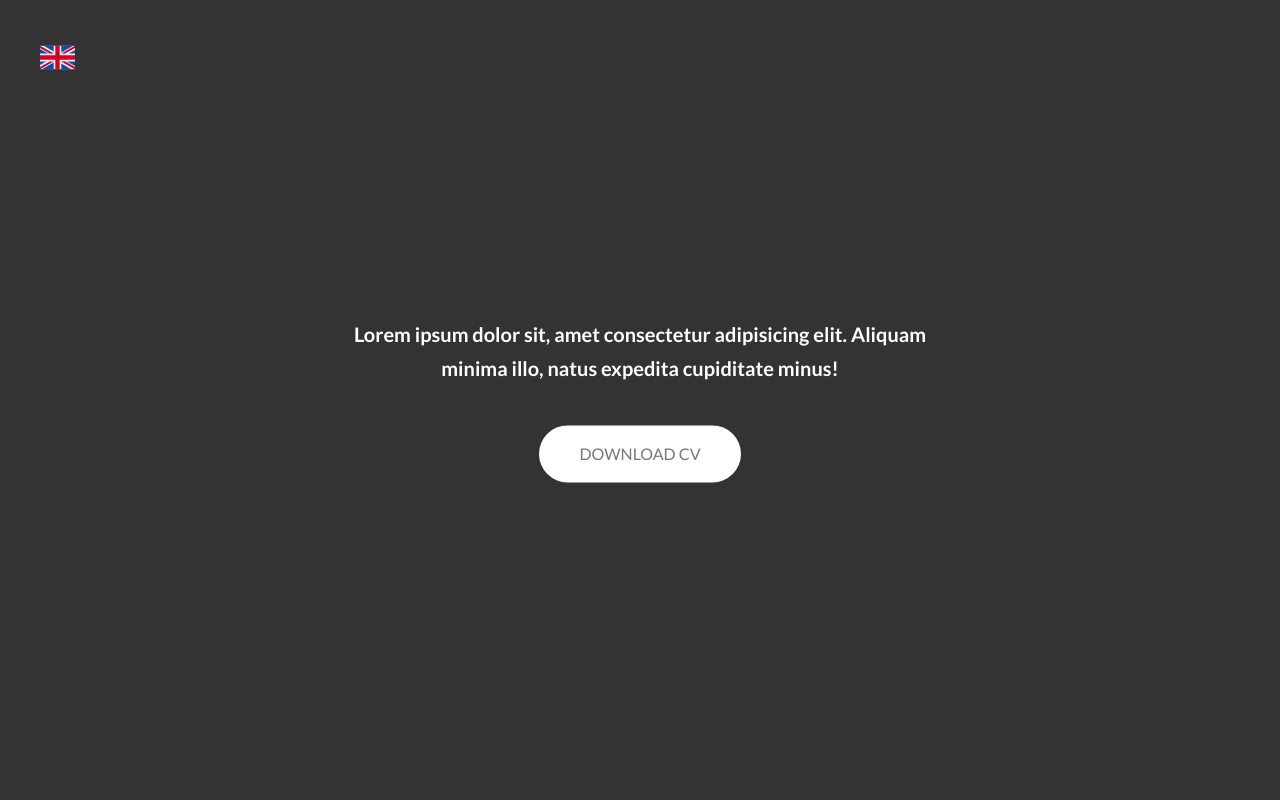
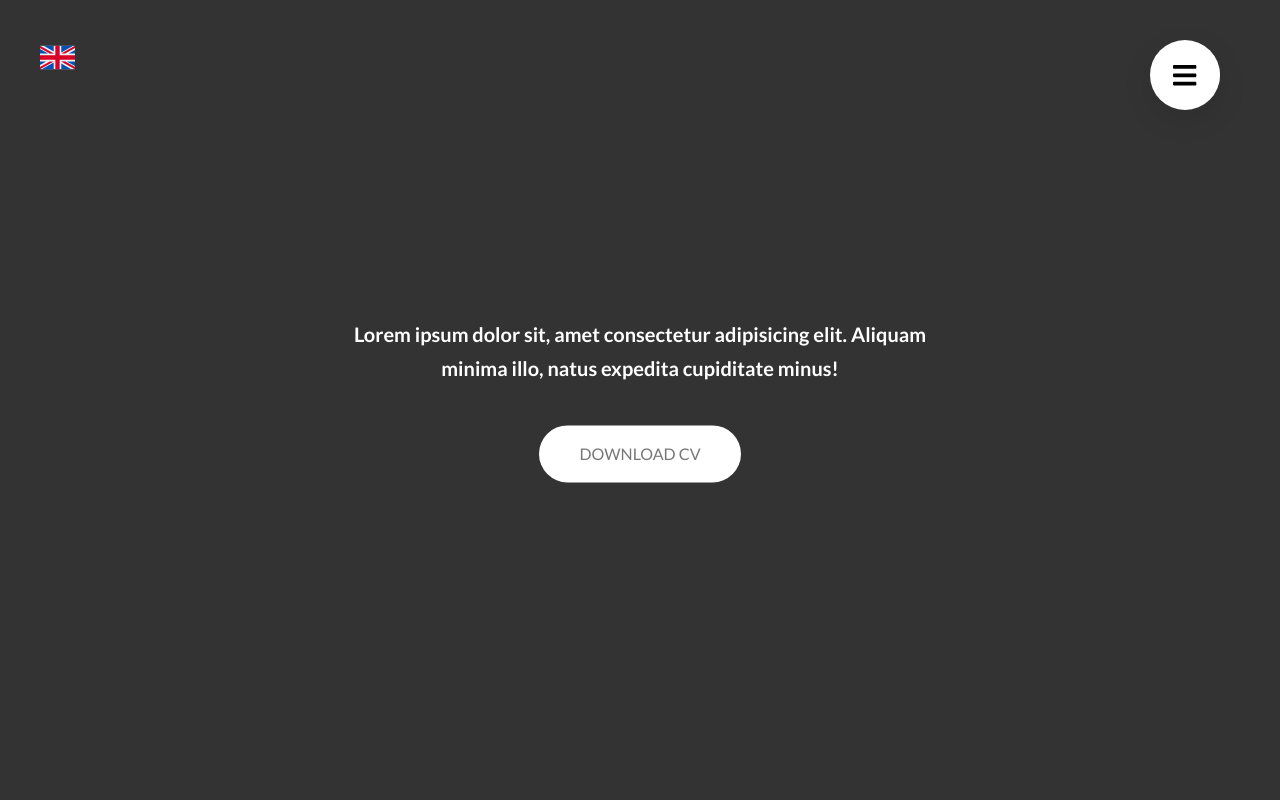
Before and after one commit to JainieJ/my-portfolio-project, a React (Create React App) app: page / in a window 1280 px wide. Shown: the top 800 px of the page. Built offline with nearby package versions, Linux system fonts and the light colour scheme; grey boxes are pictures that could not be loaded.

Commit message:
added navigation component, animation and toggling with useToggle hook, a little bit updated sass file structure

```diff
--- a/src/App.js
+++ b/src/App.js
@@ -4,10 +4,12 @@ import Skills from "./pages/skills/skills.component";
 import Projects from "./pages/projects/projects.component";
 import Contact from "./pages/contact/contact.component";
 import Footer from "./pages/footer/footer.component";
+import Navigation from "./components/navigation/navigation.component";
 
 function App() {
   return (
     <>
+      <Navigation />
       <Header />
       <main>
         <Skills />
--- a/src/App.scss
+++ b/src/App.scss
@@ -1,4 +1,6 @@
 @import url("https://fonts.googleapis.com/css?family=Lato:400,700&display=swap");
+@import "./sass/mixins";
+@import "./sass//utilities";
 
 *,
 *::after,
@@ -37,35 +39,6 @@ $default-font-size: 1.6rem;
 //BOX SHADOW
 $default-box-shadow: 0 3rem 6rem rgba($color-black, 0.3);
 
-//UTILITY CLASSES
-.u-center-text {
-  text-align: center !important;
-}
-
-.u-margin-bottom-lg {
-  margin-bottom: 8rem !important;
-}
-
-.u-margin-bottom-md {
-  margin-bottom: 4rem !important;
-}
-
-.u-margin-bottom-sm {
-  margin-bottom: 2rem !important;
-}
-
-.u-margin-top-sm {
-  margin-top: 2rem !important;
-}
-
-.u-margin-top-lg {
-  margin-top: 8rem !important;
-}
-
-.u-margin-top-huge {
-  margin-top: 10rem !important;
-}
-
 //GRID
 
 .row {
--- /dev/null
+++ b/src/components/navigation/navigation.component.jsx
@@ -0,0 +1,33 @@
+import React from "react";
+import "./navigation.styles.scss";
+import { FontAwesomeIcon } from "@fortawesome/react-fontawesome";
+import useToggle from "./../../hooks/useToggle";
+import navLinks from "./../../data/navLinks";
+
+const Navigation = () => {
+  const [state, toggle, close] = useToggle(false);
+  const backgroundShown = state ? "navigation__background-shown" : null;
+  const navigationShown = state ? "navigation__nav-shown" : null;
+  const icon = state ? "times" : "bars";
+  return (
+    <div className="navigation">
+      <button className="navigation__button" onClick={toggle}>
+        <FontAwesomeIcon icon={icon} size="2x" />
+      </button>
+      <div class={`navigation__background ${backgroundShown}`}>&nbsp;</div>
+      <nav class={`navigation__nav ${navigationShown}`}>
+        <ul class="navigation__list">
+          {navLinks.map(({ link, title, id }) => (
+            <li class="navigation__item" key={id} onClick={close}>
+              <a href={link} class="navigation__link">
+                {title}
+              </a>
+            </li>
+          ))}
+        </ul>
+      </nav>
+    </div>
+  );
+};
+
+export default Navigation;
--- /dev/null
+++ b/src/components/navigation/navigation.styles.scss
@@ -0,0 +1,80 @@
+@import "../../App.scss";
+
+.navigation {
+  &__button {
+    background-color: $color-white;
+    height: 7rem;
+    width: 7rem;
+    position: fixed;
+    top: 4rem;
+    right: 6rem;
+    border-radius: 50%;
+    z-index: 2000;
+    box-shadow: 0 1rem 3rem rgba($color-black, 0.1);
+    text-align: center;
+    border: none;
+    outline: none;
+    cursor: pointer;
+  }
+  &__background {
+    height: 6rem;
+    width: 6rem;
+    border-radius: 50%;
+    position: fixed;
+    top: 4.5rem;
+    right: 6rem;
+    background-image: radial-gradient($color-grey-light-2, $color-grey-dark-2);
+    z-index: 1000;
+    transition: transform 0.8s cubic-bezier(0.86, 0, 0.07, 1);
+    &-shown {
+      transform: scale(80);
+    }
+  }
+
+  &__nav {
+    height: 100vh;
+    position: fixed;
+    top: 0;
+    left: 0;
+    z-index: 1500;
+    opacity: 0;
+    width: 0;
+    transition: all 0.8s cubic-bezier(0.68, -0.55, 0.265, 1.55);
+    &-shown {
+      opacity: 1;
+      width: 100%;
+    }
+  }
+
+  &__list {
+    @include align-vertically;
+    list-style: none;
+    text-align: center;
+    width: 100%;
+  }
+
+  &__item {
+    margin: 1rem;
+  }
+
+  &__link {
+    &:link,
+    &:visited {
+      display: inline-block;
+      font-size: 3rem;
+      font-weight: 300;
+      color: $color-black;
+      text-decoration: none;
+      text-transform: uppercase;
+      padding: 1rem 2rem;
+      letter-spacing: 0.2rem;
+      position: relative;
+      transition: all 0.4s;
+    }
+
+    &:hover,
+    &:active {
+      color: $color-primary-dark;
+    }
+  }
+}
--- /dev/null
+++ b/src/data/navLinks.js
@@ -0,0 +1,8 @@
+const navLinks = [
+  { link: "#header", title: "home", id: 1 },
+  { link: "#skills", title: "skills", id: 2 },
+  { link: "#projects", title: "projects", id: 3 },
+  { link: "#contact", title: "contact", id: 4 }
+];
+
+export default navLinks;
--- /dev/null
+++ b/src/hooks/useToggle.jsx
@@ -0,0 +1,14 @@
+import { useState } from "react";
+
+function useToggle(initVal) {
+  const [state, setState] = useState(initVal);
+  function setToggleValue() {
+    setState(!state);
+  }
+  function close() {
+    setState(false);
+  }
+  return [state, setToggleValue, close];
+}
+
+export default useToggle;
--- a/src/index.js
+++ b/src/index.js
@@ -5,9 +5,14 @@ import App from "./App";
 import * as serviceWorker from "./serviceWorker";
 import { library } from "@fortawesome/fontawesome-svg-core";
 import { fab } from "@fortawesome/free-brands-svg-icons";
-import { faEnvelope, faPhone } from "@fortawesome/free-solid-svg-icons";
+import {
+  faEnvelope,
+  faPhone,
+  faBars,
+  faTimes
+} from "@fortawesome/free-solid-svg-icons";
 
-library.add(fab, faEnvelope, faPhone);
+library.add(fab, faEnvelope, faPhone, faBars, faTimes);
 
 ReactDOM.render(<App />, document.getElementById("root"));
 
--- a/src/pages/contact/contact.component.jsx
+++ b/src/pages/contact/contact.component.jsx
@@ -6,7 +6,7 @@ import ContactForm from "../../components/contact-form/contact-form.component";
 
 const Contact = () => {
   return (
-    <section className="contact">
+    <section className="contact" id="contact">
       <div className="u-center-text u-margin-bottom-lg">
         <HeadingSecondary>Contacts</HeadingSecondary>
       </div>
--- a/src/pages/projects/projects.component.jsx
+++ b/src/pages/projects/projects.component.jsx
@@ -5,7 +5,7 @@ import ProjectsList from "../../components/projects-list/projects-list.component
 
 const Projects = () => {
   return (
-    <section className="projects">
+    <section className="projects" id="projects">
       <div className="u-center-text u-margin-bottom-lg">
         <HeadingSecondary>My Projects</HeadingSecondary>
       </div>
--- a/src/pages/skills/skills.component.jsx
+++ b/src/pages/skills/skills.component.jsx
@@ -5,7 +5,7 @@ import SkillsList from "../../components/skills-list/skills-list.component";
 
 const Skills = () => {
   return (
-    <section className="skills">
+    <section className="skills" id="skills">
       <div className="u-center-text u-margin-bottom-lg">
         <HeadingSecondary>My Skills</HeadingSecondary>
       </div>
--- /dev/null
+++ b/src/sass/_mixins.scss
@@ -0,0 +1,6 @@
+@mixin align-vertically {
+  position: absolute;
+  top: 50%;
+  left: 50%;
+  transform: translate(-50%, -50%);
+}
--- /dev/null
+++ b/src/sass/_utilities.scss
@@ -0,0 +1,27 @@
+.u-center-text {
+  text-align: center !important;
+}
+
+.u-margin-bottom-lg {
+  margin-bottom: 8rem !important;
+}
+
+.u-margin-bottom-md {
+  margin-bottom: 4rem !important;
+}
+
+.u-margin-bottom-sm {
+  margin-bottom: 2rem !important;
+}
+
+.u-margin-top-sm {
+  margin-top: 2rem !important;
+}
+
+.u-margin-top-lg {
+  margin-top: 8rem !important;
+}
+
+.u-margin-top-huge {
+  margin-top: 10rem !important;
+}
```
